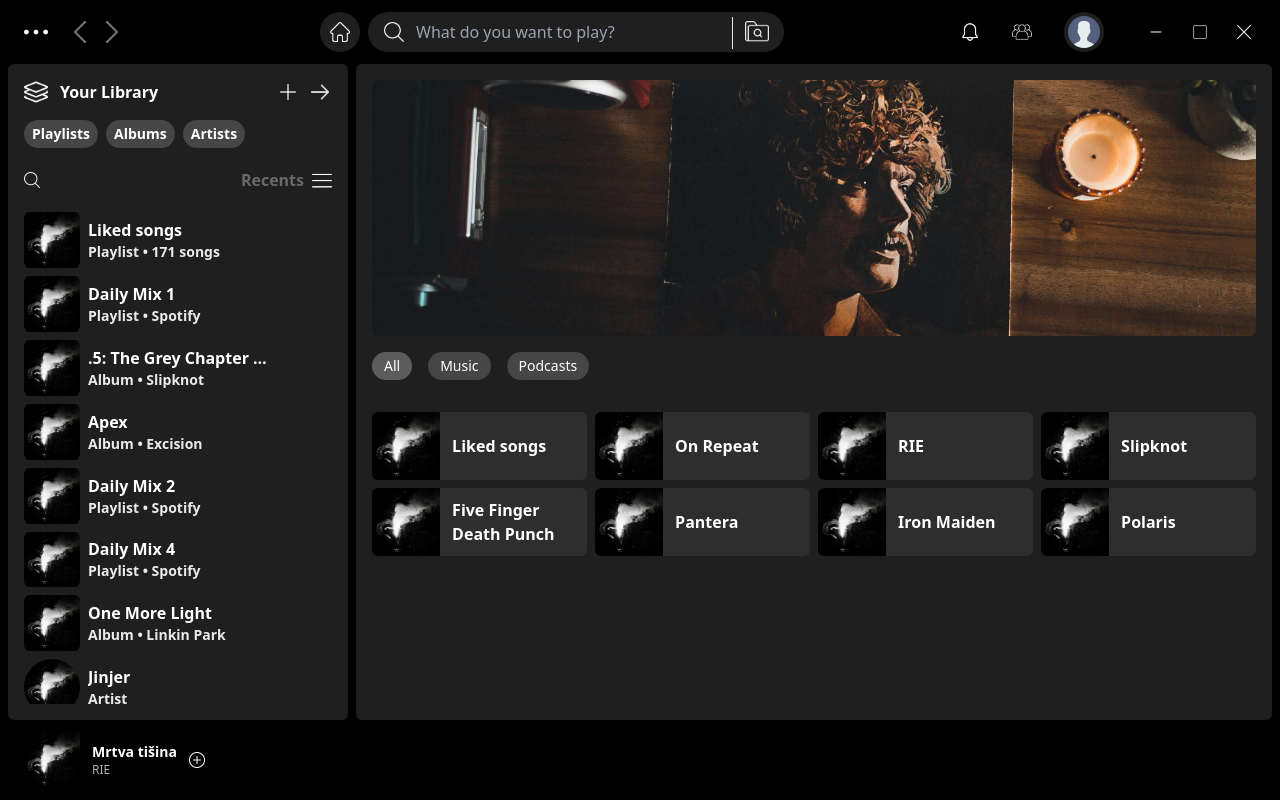
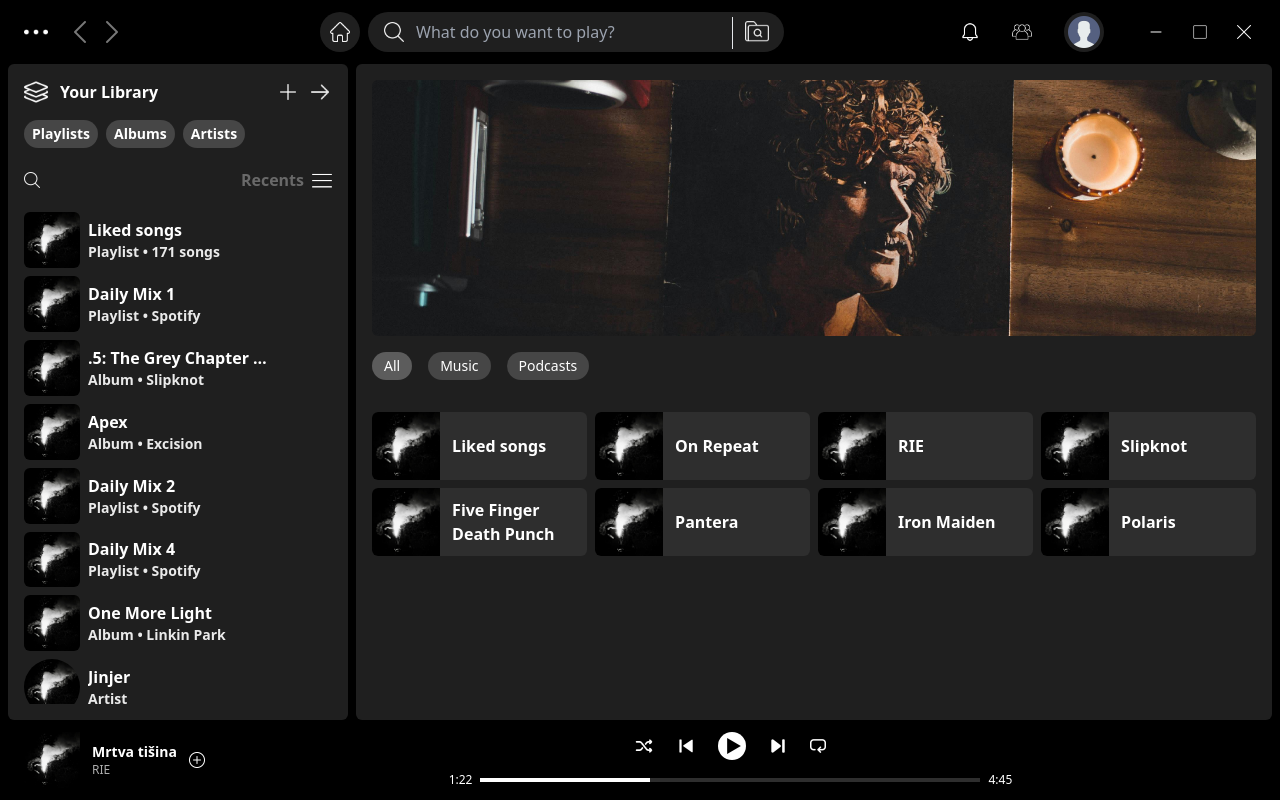
Before and after one commit to MilosS994/spotify-tailwind, a website: page index.html in a window 1280 px wide. Drawn offline with Linux system fonts and the light colour scheme.

Commit message:
Added more controls

```diff
--- a/index.html
+++ b/index.html
@@ -416,7 +416,6 @@
       <div
         class="h-20 bg-black text-white shadow-md flex justify-between items-center p-6"
       >
-        <!-- Left div -->
         <div class="flex items-center justify-center gap-3">
           <div class="flex items-center justify-center">
             <img class="w-14" src="assets/album cover.jpg" alt="album cover" />
@@ -440,10 +439,49 @@
           </div>
         </div>
 
-        <!-- Middle div -->
-        <div></div>
+        <div class="flex flex-col items-center justify-center gap-3">
+          <div class="flex items-center justify-center gap-6">
+            <img
+              class="w-5 cursor-pointer"
+              src="icons/shuffle.png"
+              alt="shuffle"
+            />
+            <img
+              class="w-4 cursor-pointer"
+              src="icons/previous.png"
+              alt="previous"
+            />
+            <div
+              class="flex justify-center items-center w-7 h-7 bg-white rounded-full relative cursor-pointer"
+            >
+              <img
+                class="w-4 absolute top-[6px] left-[8px]"
+                src="icons/play-button.png"
+                alt="play"
+              />
+            </div>
+            <img
+              class="w-4 cursor-pointer"
+              src="icons/next-button.png"
+              alt="next"
+            />
+            <img
+              class="w-4 cursor-pointer"
+              src="icons/repeat(1).png"
+              alt="repeat"
+            />
+          </div>
+          <div class="flex justify-center items-center gap-2">
+            <span class="text-xs">1:22</span>
+            <div class="flex justify-center items-center">
+              <div class="h-1 w-[170px] bg-white cursor-pointer"></div>
+              <div class="h-1 w-[330px] bg-[#2e2e2e] cursor-pointer"></div>
+            </div>
 
-        <!-- Right div -->
+            <span class="text-xs">4:45</span>
+          </div>
+        </div>
+
         <div></div>
       </div>
     </div>
--- a/src/input.css
+++ b/src/input.css
@@ -16,10 +16,3 @@
 
 @tailwind components;
 @tailwind utilities;
-
-.cover {
-  background: url("/assets/cover.jpg");
-  background-position: center;
-  background-size: cover;
-  background-repeat: no-repeat;
-}
```
Also changed, not shown: icons/next-button.png (added), icons/play-button.png (added), icons/previous.png (added), icons/repeat(1).png (added), icons/shuffle.png (added), src/output.css.
